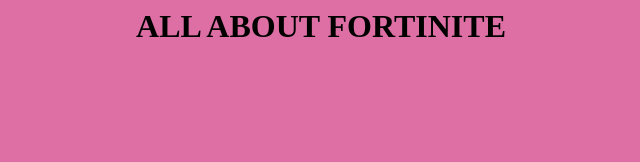
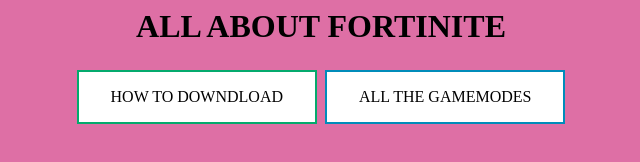
Before and after one commit to AliDABoyu/My-Website, a plain HTML site: page index.html in a window 1280 px wide. Shown: the whole page, without its empty margins (319-959 px from the left). Drawn offline with Linux system fonts and the light colour scheme.

Commit message:
Update index.html

```diff
--- a/index.html
+++ b/index.html
@@ -1,7 +1,47 @@
 <html>
 <head>
   <style>
+
+.button {
+  background-color: #04AA6D; /* Green */
+  border: none;
+  color: white;
+  padding: 16px 32px;
+  text-align: center;
+  text-decoration: none;
+  display: inline-block;
+  font-size: 16px;
+  margin: 4px 2px;
+  transition-duration: 0.4s;
+  cursor: pointer;
+}
+
+.button1 {
+  background-color: white;
+  color: black;
+  border: 2px solid #04AA6D;
+}
+
+.button1:hover {
+  background-color: #04AA6D;
+  color: white;
+}
+
+.button2 {
+  background-color: white;
+  color: black;
+  border: 2px solid #008CBA;
+}
+
+.button2:hover {
+  background-color: #008CBA;
+  color: white;
+}
+
     body {
+
+
+
   animation: 10000ms ease-in-out infinite color-change;
 }
 
@@ -31,7 +71,14 @@
 <body>
 <center><h1>ALL ABOUT FORTINITE</h1></center>
 
-
+<center>
+<a href=https://www.fortnite.com/download?lang=en-US
+<button class="button button1">HOW TO DOWNDLOAD</button>
+</a>
+<a href=https://www.fortnite.com/?lang=en-US
+<button class="button button2">ALL THE GAMEMODES</button>
+</a>
+</center>
 
 </body>
 
```
